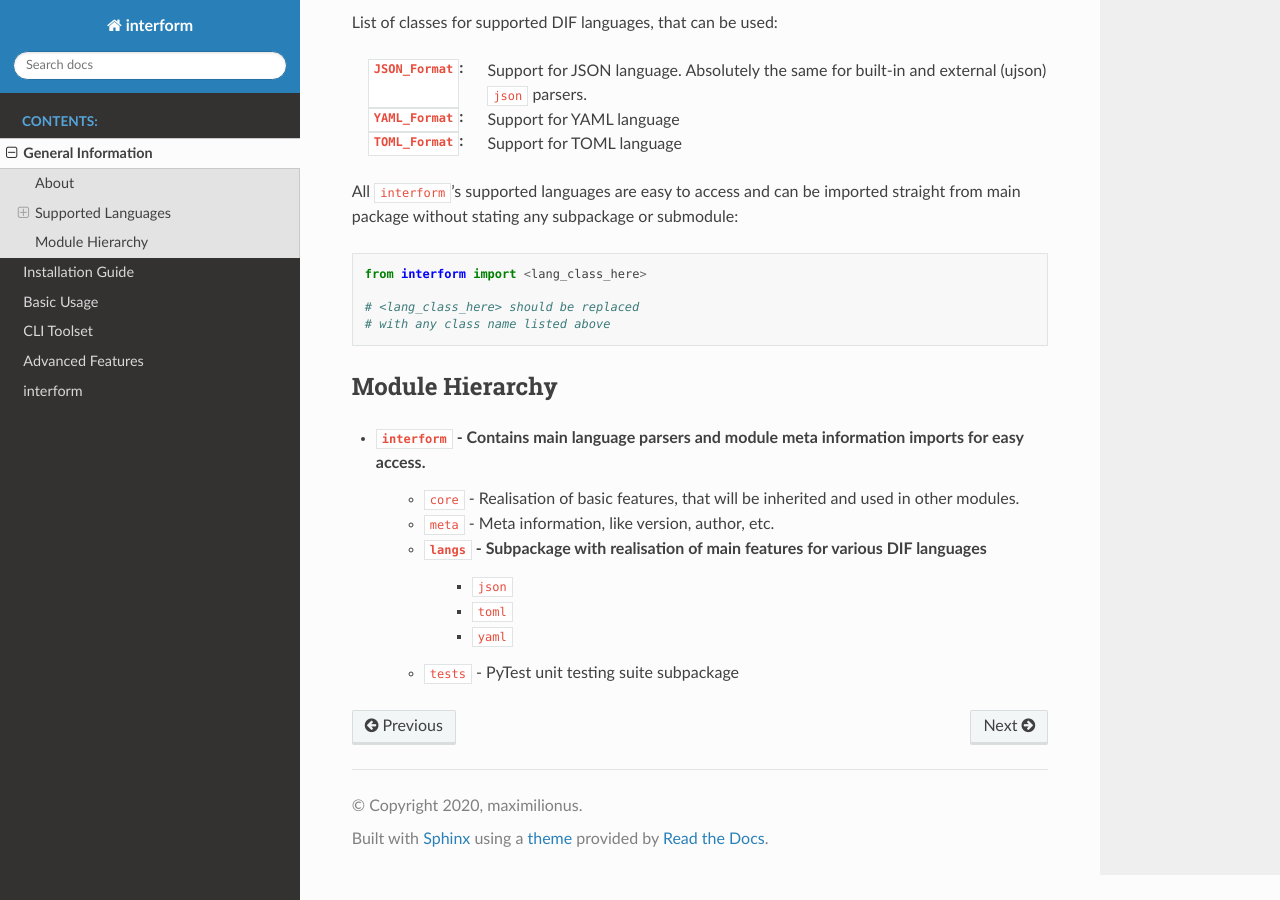
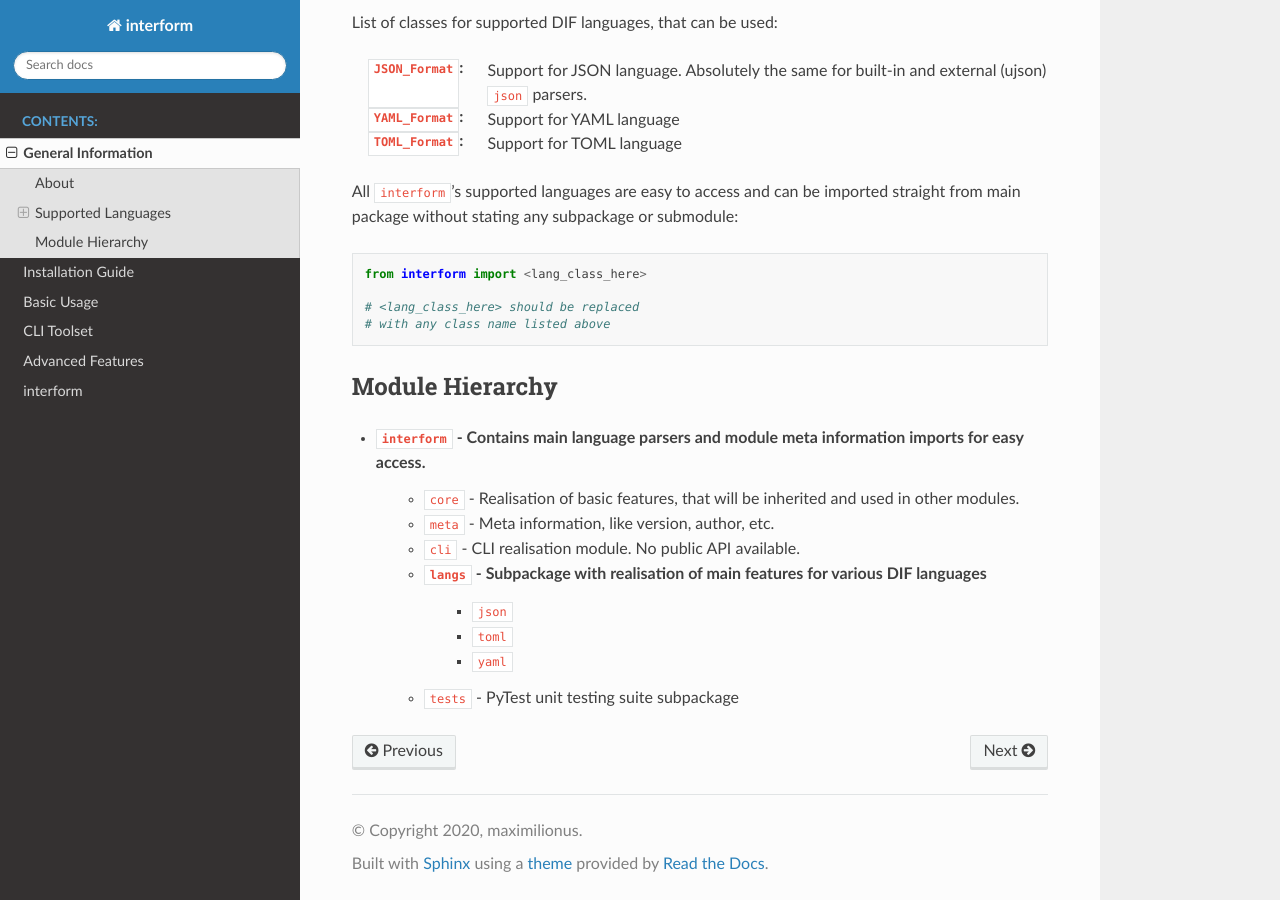
Before and after one commit to maximilionus/interform, a Sphinx documentation site: the page built from docs/general.rst, in a window 1280 px wide and 900 px high, scrolled down 1091 px. Built offline with Sphinx 7.4.7 and the Read the Docs theme 2.0.0, drawn with Linux system fonts in a browser that asks for light colours; the version number could not be read and is left out.

Commit message:
Added CLI to docs 'Module Hierarchy'

```diff
--- a/docs/general.rst
+++ b/docs/general.rst
@@ -56,6 +56,7 @@ Module Hierarchy
 - ``interform`` - Contains main language parsers and module meta information imports for easy access.
     - ``core`` - Realisation of basic features, that will be inherited and used in other modules.
     - ``meta`` - Meta information, like version, author, etc.
+    - ``cli`` - CLI realisation module. No public API available.
     - ``langs`` - Subpackage with realisation of main features for various DIF languages
         - ``json``
         - ``toml``
```
